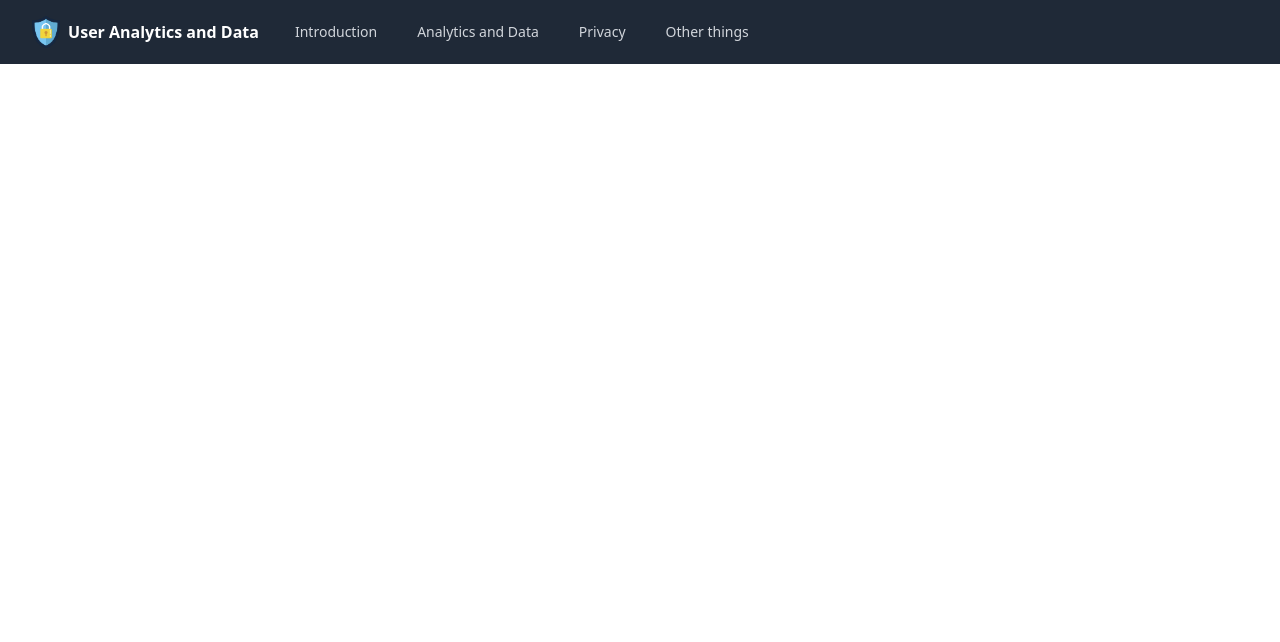
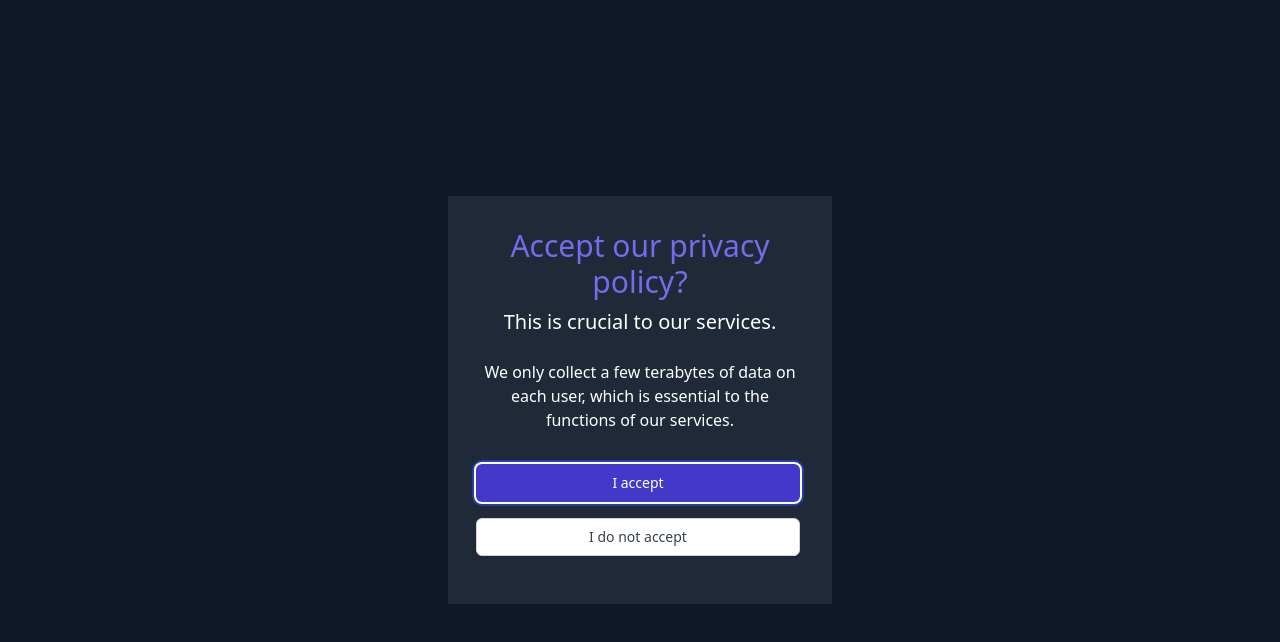
Before and after one commit to Den4200/analytics-and-privacy, a React (Create React App) app: page /introduction in a window 1280 px wide. Shown: the top 642 px of the page. Built offline with nearby package versions, Linux system fonts and the light colour scheme.

Commit message:
Create modal popups for privacy policy and cookies.

```diff
--- a/src/pages/IntroPage/index.tsx
+++ b/src/pages/IntroPage/index.tsx
@@ -1,5 +1,92 @@
-const IndexPage = () => (
-  <></>
-);
+import { useState } from "react";
+
+import Modal from "../../components/Modal";
+
+const IndexPage = () => {
+  const [isOpen, setIsOpen] = useState(true);
+
+  const [isOpen0, setIsOpen0] = useState(false);
+  const [isOpen00, setIsOpen00] = useState(false);
+
+  const [isOpen1, setIsOpen1] = useState(false);
+  const [isOpen10, setIsOpen10] = useState(false);
+  const [isOpen100, setIsOpen100] = useState(false);
+
+  return (
+    <>
+      <Modal
+        isOpen={isOpen}
+        setIsOpen={setIsOpen}
+        title="Accept our privacy policy?"
+        description="This is crucial to our services."
+        body="We only collect a few terabytes of data on each user, which is essential to the functions of our services."
+        submitText="I accept"
+        closeText="I do not accept"
+        onClose={() => setIsOpen0(true)}
+        onSubmit={() => setIsOpen1(true)}
+      />
+
+      <Modal
+        isOpen={isOpen0}
+        setIsOpen={setIsOpen0}
+        title="Why not?"
+        description="You can trust us with your data."
+        body="We only store your data in encrypted, secure databases, protected from hackers."
+        submitText="I accept (Strongly recommended)"
+        closeText="I do not accept (Not recommended at all)"
+        onClose={() => setIsOpen00(true)}
+        onSubmit={() => setIsOpen1(true)}
+      />
+
+      <Modal
+        isOpen={isOpen00}
+        setIsOpen={setIsOpen00}
+        title="Are you sure?"
+        description="We strongly advise you to accept."
+        body="If you do not accept our privacy policy, we must sell your data to third-party companies in order to compensate for profit losses."
+        submitText="I accept (Very strongly recommended)"
+        closeText="I do not accept (Strongly advised against)"
+        onSubmit={() => setIsOpen1(true)}
+      />
+
+      <Modal
+        isOpen={isOpen1}
+        setIsOpen={setIsOpen1}
+        title="Accept our cookies too?"
+        description="Only so we can track you!"
+        body="Please accept our cookies so that we can track your every move across the internet."
+        submitText="I accept (Recommended)"
+        closeText="I do not accept (Not recommended)"
+        onClose={() => setIsOpen10(true)}
+      />
+
+      <Modal
+        isOpen={isOpen10}
+        setIsOpen={setIsOpen10}
+        title="Why not?"
+        description="You can trust us with your data."
+        body="We only store your data in encrypted, secure databases, protected from hackers."
+        submitText="I accept (Strongly recommended)"
+        closeText="I do not accept (Not recommended at all)"
+        onClose={() => setIsOpen100(true)}
+      />
+
+      <Modal
+        isOpen={isOpen100}
+        setIsOpen={setIsOpen100}
+        title="Are you sure?"
+        description="We strongly advise you to accept."
+        body="If you do not accept our privacy policy, we must sell your data to third-party companies in order to compensate for profit losses."
+        submitText="I accept (Very strongly recommended)"
+        closeText="I do not accept (Strongly advised against)"
+      />
+
+      <div className="mt-8 ml-12">
+        <h1 className="text-3xl font-bold">Introduction</h1>
+        <p>We have stolen your data and sold it off to Facebook.</p>
+      </div>
+    </>
+  );
+};
 
 export default IndexPage;
```
